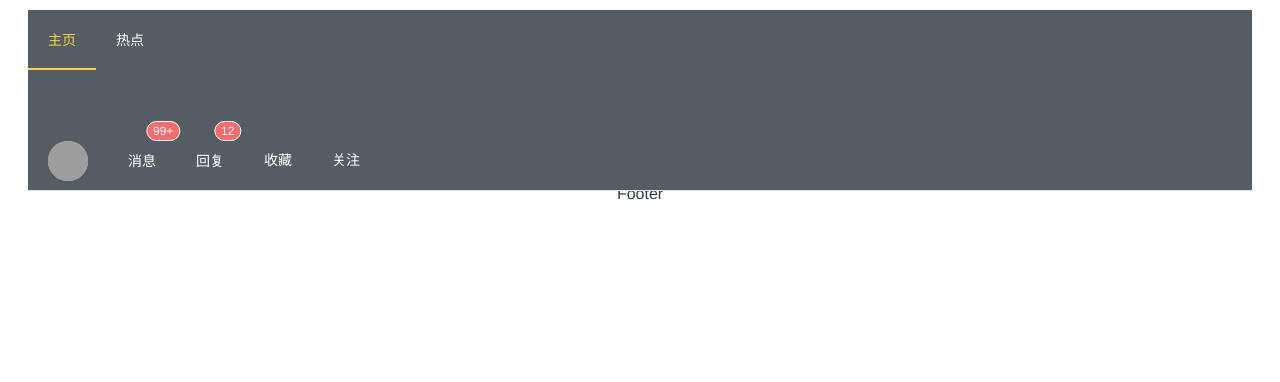
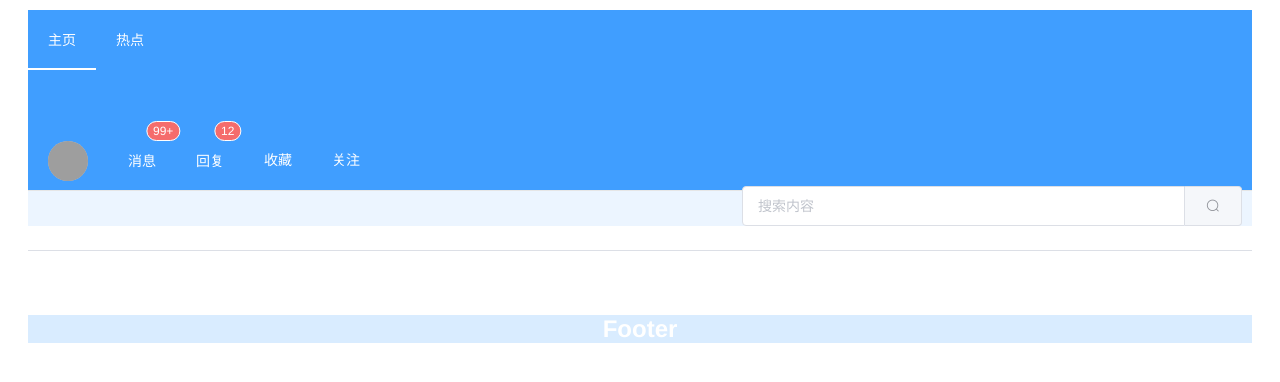
Before and after one commit to Donald-li/GraduationProject, a Vue app: page /#/index in a window 1280 px wide. Shown: the top 382 px of the page. Built offline with nearby package versions, Linux system fonts and the light colour scheme; grey boxes are pictures that could not be loaded.

Commit message:
2021.4.19 主页页头部分格式完成

```diff
--- a/src/App.vue
+++ b/src/App.vue
@@ -7,7 +7,7 @@
       <el-main>
         <router-view/>
       </el-main>
-      <el-footer>Footer</el-footer>
+      <el-footer style="text-align: center;color: #ffffff"><h2 style="background-color: #D9ECFF;">Footer</h2></el-footer>
     </el-container>
   </div>
 </template>
--- /dev/null
+++ b/src/components/Head.vue
@@ -0,0 +1,121 @@
+<template>
+  <!--  页头-->
+  <div id="head">
+    <ul>
+      <li class="title_li">
+        <a href="/hot">
+          <!--          <i class="title_icon el-icon-message"></i>-->
+          <el-avatar class="title_icon" icon="el-icon-message"></el-avatar>
+          <span class="title_span">消息</span>
+        </a>
+      </li>
+      <li class="title_li">
+        <a href="#">
+          <!--          <i class="el-icon-chat-dot-round title_icon"></i>-->
+          <el-avatar class=" title_icon" icon="el-icon-chat-dot-round"></el-avatar>
+          <span class="title_span">回复</span>
+        </a>
+      </li>
+      <li class="title_li">
+        <a href="#">
+          <!--          <i class="el-icon-chat-dot-round title_icon"></i>-->
+          <el-avatar class=" title_icon" icon="el-icon-chat-dot-round"></el-avatar>
+          <span class="title_span">关注</span>
+        </a>
+      </li>
+    </ul>
+
+    <ul>
+      <li class="title_li">
+        <span class="title_span_2">体育</span>
+      </li>
+      <li class="title_li">
+        <span class="title_span_2">体育</span>
+      </li>
+      <li class="title_li">
+        <span class="title_span_2">体育</span>
+      </li>
+      <li class="title_li">
+        <span class="title_span_2">体育</span>
+      </li>
+      <li class="title_li">
+        <span class="title_span_2">体育</span>
+      </li>
+      <li class="title_li">
+        <span class="title_span_2">体育</span>
+      </li>
+      <li class="title_li">
+        <span class="title_span_2">体育</span>
+      </li>
+      <li class="title_li">
+        <span class="title_span_2">体育</span>
+      </li>
+      <li class="title_li">
+        <span class="title_span_2">体育</span>
+      </li>
+      <li class="title_li">
+        <span class="title_span_2">体育</span>
+      </li>
+      <li class="title_li">
+        <span class="title_span_2">体育</span>
+      </li>
+    </ul>
+
+    <!--搜索框-->
+    <el-input class="input-with-select" placeholder="搜索内容">
+      <el-button class="input-btn" slot="append" icon="el-icon-search"></el-button>
+    </el-input>
+
+  </div>
+</template>
+
+<script>
+export default {
+  name: "index"
+}
+</script>
+
+<style scoped>
+#head{
+  overflow: auto;
+  background-color: #ECF5FF;
+}
+.input-with-select{
+  width: 500px;
+  height: 40px;
+  float: right;
+  margin-right: 10px;
+  margin-top: 10px;
+}
+.input-btn{
+  height: 40px;
+}
+.title_li{
+  width: 70px;
+  height: 70px;
+  border-radius: 5px;
+  /*background-color: rgb(121,187,255);*/
+  /*box-shadow: 0 2px 4px rgba(0, 0, 0, .12), 0 0 6px rgba(0, 0, 0, .04);*/
+  margin-left: 1px;
+  list-style-type: none;
+  text-align: center;
+  float: left;
+}
+.title_span{
+  float: left;
+  width: 40px;
+  height: 30px;
+  color: #409EFF;
+}
+.title_icon{
+  background-color: #a0cfff;
+  width: 40px;
+  height: 40px;
+  text-align: center;
+  float: left;
+}
+.title_span_2{
+  margin-top: 20px;
+  float: left;
+}
+</style>
--- a/src/components/Nav.vue
+++ b/src/components/Nav.vue
@@ -6,9 +6,9 @@
       class="el-menu-demo"
       mode="horizontal"
       @select="handleSelect"
-      background-color="#545c64"
-      text-color="#fff"
-      active-text-color="#ffd04b"
+      background-color="#409EFF"
+      text-color="#FFFFFF"
+      active-text-color="#FFFFFF"
       :router="true">
 <!--      主页-->
       <el-menu-item index="/index">
--- a/src/components/index.vue
+++ b/src/components/index.vue
@@ -1,15 +1,19 @@
 <template>
   <div>
-    <h1>这是首页</h1>
+    <Head/>
+    <el-divider></el-divider>
   </div>
 </template>
 
 <script>
+import Head from "./Head";
 export default {
-  name: "index"
+  name: "index",
+  components:{
+    Head
+  }
 }
 </script>
 
 <style scoped>
-
 </style>
```
